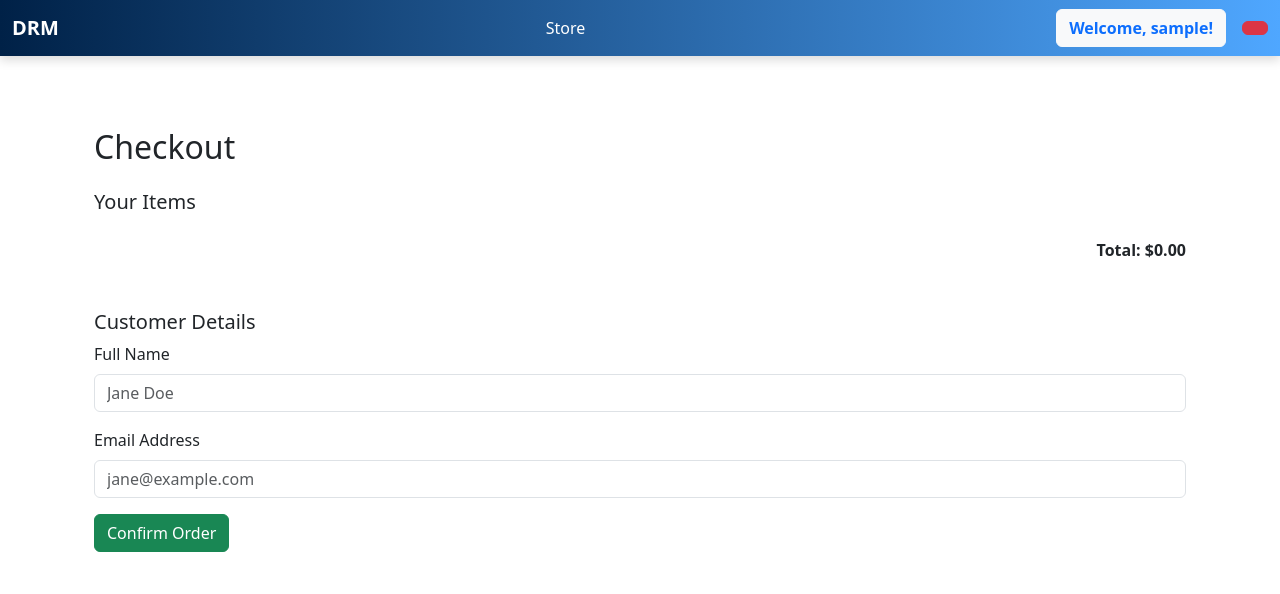
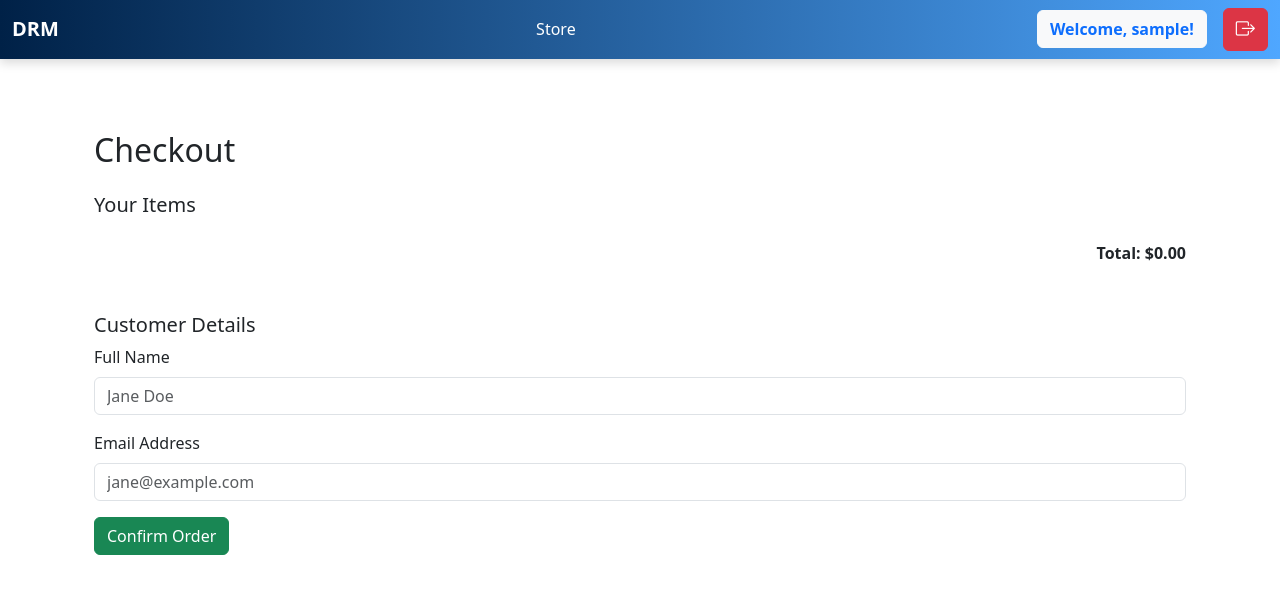
Before and after one commit to mustahidhasan/DRM, a Django app: page /checkout/ in a window 1280 px wide. Shown: the top 594 px of the page. Run offline with Django 5.2, Linux system fonts and the light colour scheme; the visitor is signed in with stand-in values (Sample User, id 1).

Commit message:
logout icon okay

```diff
--- a/drm/templates/checkout.html
+++ b/drm/templates/checkout.html
@@ -30,6 +30,7 @@
 {% endblock %}
 
 {% block scripts %}
+<link rel="stylesheet" href="https://cdn.jsdelivr.net/npm/bootstrap-icons@1.10.5/font/bootstrap-icons.css">
 <script>
     function loadCheckoutCart() {
         const cart = JSON.parse(localStorage.getItem('cart')) || [];
--- a/drm/user/views.py
+++ b/drm/user/views.py
@@ -47,6 +47,7 @@ def home(request):
 @login_required(login_url='login')  # Redirects to login page if not logged in
 @csrf_exempt  # Only use this if you absolutely need to disable CSRF
 def checkout_view(request):
+
     return render(request, 'checkout.html')
 
 
```
